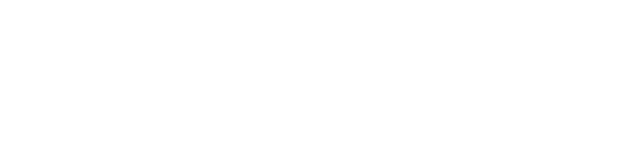
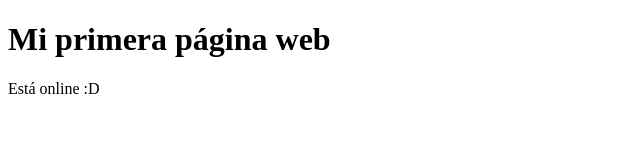
Before and after one commit to ManuelBotas/primer-repositorio-git-prueba, a plain HTML site: page index.html in a window 1280 px wide. Shown: the whole page, without its empty margins (0-640 px from the left). Drawn offline with Linux system fonts and the light colour scheme.

Commit message:
Contenido agregado

```diff
--- a/index.html
+++ b/index.html
@@ -7,6 +7,7 @@
     <title>Titulo nuevo</title>
 </head>
 <body>
-
+    <h1>Mi primera página web</h1>
+    <p>Está online :D</p>
 </body>
 </html>
```
